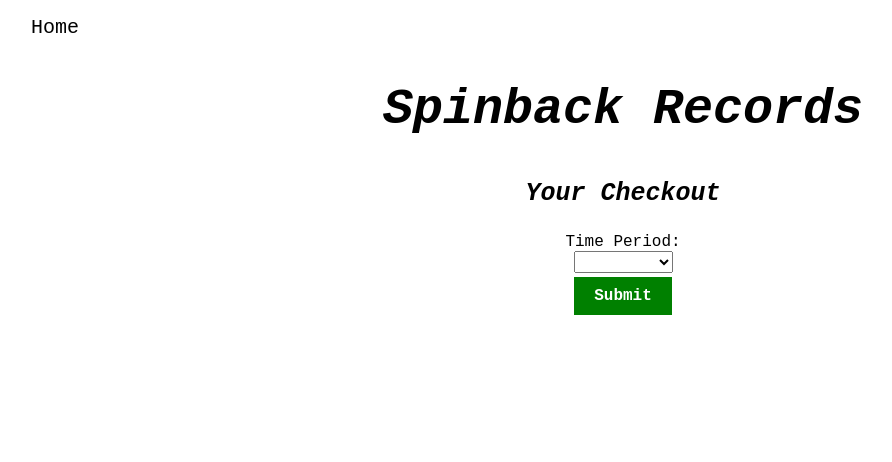
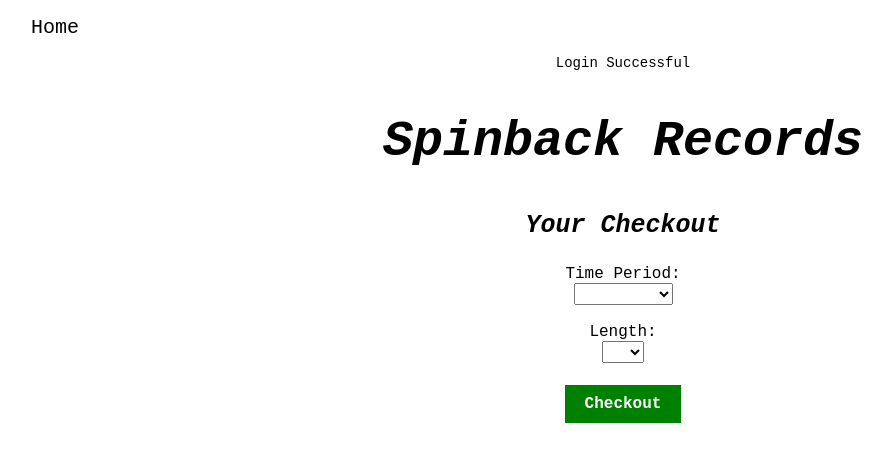
Before and after one commit to Emersonp7/GirlHacks, a plain HTML site: page Website/checkout.html in a window 1280 px wide. Shown: the whole page, without its empty margins (17-909 px from the left). Drawn offline with Linux system fonts and the light colour scheme.

Commit message:
Spinback Checkout

```diff
--- a/Website/checkout.html
+++ b/Website/checkout.html
@@ -19,6 +19,15 @@
         </nav>
     </header>
     <title>Spinback Records</title>
+    <p>Login Successful</p>
+    <style>
+        p {
+            text-align: center;
+            font-family: 'Courier New', Courier, monospace;
+            font-size: 14px;
+            color: black;
+        }
+    </style>
     <h2>Spinback Records</h2>
     <style>
         h2 {
@@ -39,7 +48,7 @@
             color: black;
         }
     </style>
-    <label for="time">Time Period:</label>
+    <label for="times">Time Period:</label>
     <style>
         label {
             font-family: 'Courier New', Courier, monospace;
@@ -64,9 +73,33 @@
             font-size: 16px;
             color: black;
         }
+    </style><br>
+    <label for="time">Length:</label>
+    <style>
+        label {
+            font-family: 'Courier New', Courier, monospace;
+            display: block;
+            text-align: center;
+            font-size: 16px;
+            color: black;
+        }
     </style>
+    <select name="amt" id="amt">
+        <option value = "test"> </option>
+        <option value = "Five">5</option>
+        <option value="Ten">10</option>
+    </select>
+    <style type="text/css">
+        select {
+            font-family: 'Courier New', Courier, monospace;
+            display: block;
+            margin: 0 auto;
+            font-size: 16px;
+            color: black;
+        }
+    </style><br>
 
-    <button id="submit">Submit</button>
+    <button id="submit">Checkout</button>
     <style>
         #submit {
             background-color: green;
@@ -85,4 +118,5 @@
             margin-left: auto;
             margin-right: auto;
         }
+    </style>
 </html>
```
Also changed, not shown: Website/main.html (+1 -1 lines).
